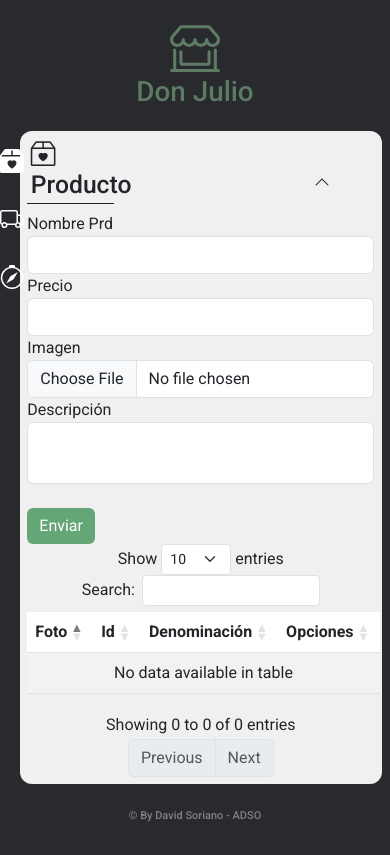
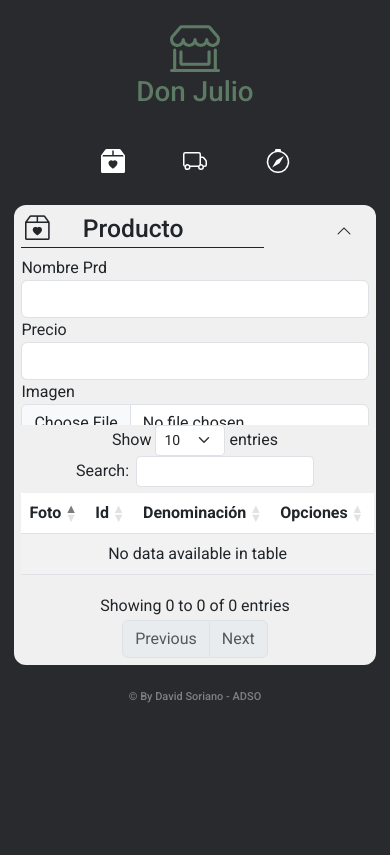
Before and after one commit to David-Soriano/pvzdcv, a PHP site: page / in a window 390 px wide. After the commit the page ends 703 px from the top, so only its background shows below. Run offline with PHP 8.4, Linux system fonts and the light colour scheme; data that the repository does not hold is empty; some libraries are stand-ins or nearby versions.

Commit message:
Ajuste responsive

```diff
--- a/css/estilo.css
+++ b/css/estilo.css
@@ -1,16 +1,19 @@
 @import url('https://fonts.googleapis.com/css2?family=Roboto:ital,wght@0,100;0,300;0,400;0,500;0,700;0,900;1,100;1,300;1,400;1,500;1,700;1,900&display=swap');
 
-*{
+* {
     margin: 0;
     box-sizing: border-box;
 }
 
-body{
+body {
     background-color: rgb(40 42 45);
     font-family: "Roboto", sans-serif;
 }
 
-header, footer, menu, .cont{
+header,
+footer,
+menu,
+.cont {
     display: inherit;
     width: 100%;
     text-align: center;
@@ -19,23 +22,24 @@ header, footer, menu, .cont{
     font-size: 40px;
 }
 
-h2{
+h2 {
     border-bottom: 1px solid;
     display: inline-block;
     width: 25%;
     padding: 1%;
 }
 
-h2 i{
+h2 i {
     margin: 0 27px 0 0;
 }
-.menu{
+
+.menu {
     width: 5%;
     float: left;
     line-height: 58px;
 }
 
-.conte{
+.conte {
     width: 93%;
     padding: 5px 2%;
     display: flex;
@@ -44,22 +48,23 @@ h2 i{
     border-radius: 12px;
 }
 
-nav ul{
+nav ul {
     list-style: none;
     padding: 0;
     text-align: center;
 }
-nav ul li a svg{
+
+nav ul li a svg {
     color: rgb(255, 255, 255);
     transition: all 400ms;
 }
 
-nav ul li a:hover svg{
+nav ul li a:hover svg {
     color: #65a677;
-    transform:  scale(1.2);
+    transform: scale(1.2);
 }
 
-.btn-add{
+.btn-add {
     position: absolute;
     right: 60px;
     top: 171px;
@@ -67,43 +72,89 @@ nav ul li a:hover svg{
     transition: all 400ms;
 }
 
-.btn-add:hover{
+.btn-add:hover {
     transform: scale(1.5);
 }
 
-#example{
+#example {
     margin-top: 5%;
 }
 
-#ins{
+#ins {
     overflow: hidden;
     transition: all 1s ease-out;
+    height: 20vh;
 }
 
-textarea{
+textarea {
     resize: none;
 }
 
-.btn-act{
+.btn-act {
     margin: 0 4%;
     color: #65a677;
 }
 
-.btn-act:hover{
+.btn-act:hover {
     color: #5d7a65;
 }
 
-input[type="submit"]{
+input[type="submit"] {
     background: #65a677;
     border: none;
 }
 
-input[type="submit"]:hover{
-   background: #5d7a65;
+input[type="submit"]:hover {
+    background: #5d7a65;
 }
 
-footer h6{
+footer h6 {
     padding: 10px 0;
     font-size: 11px;
     color: gray;
 }
+
+@media screen and (max-width: 900px){
+    .conte h2 {
+        width: 30%;
+    }
+}
+@media screen and (max-width: 768px) {
+    .menu {
+        float: none;
+        width: 100%;
+        display: flex;
+        align-items: center;
+        justify-content: center;
+    }
+
+    nav {
+        width: 100%;
+    }
+
+    nav ul {
+        display: flex;
+        justify-content: center;
+        gap: 15%;
+    }
+
+    .conte {
+        margin: auto;
+        overflow: auto;
+    }
+
+    .conte h2 {
+        width: 70%;
+    }
+    .btn-add {
+        right: 45px;
+        top: 226px;
+    }
+}
+
+@media screen and (max-width: 768px){
+    .btn-add{
+        right: 38px;
+        top: 220px;
+    }
+}
```
